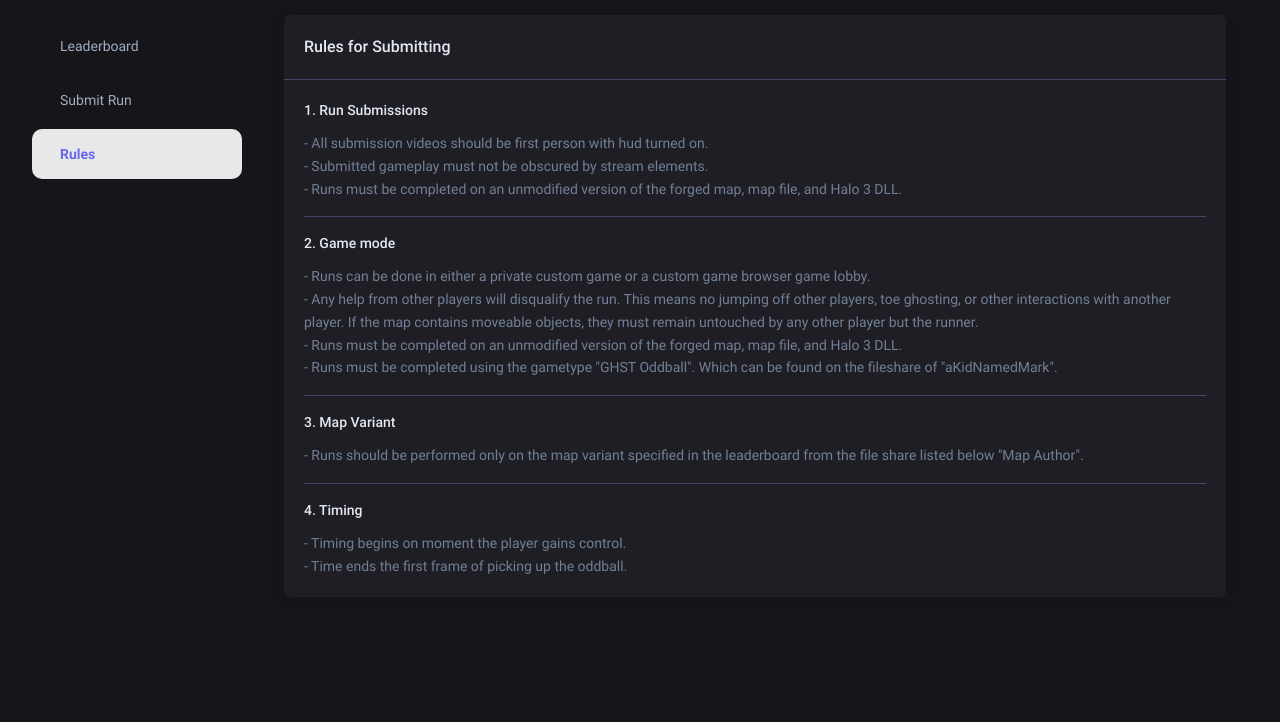
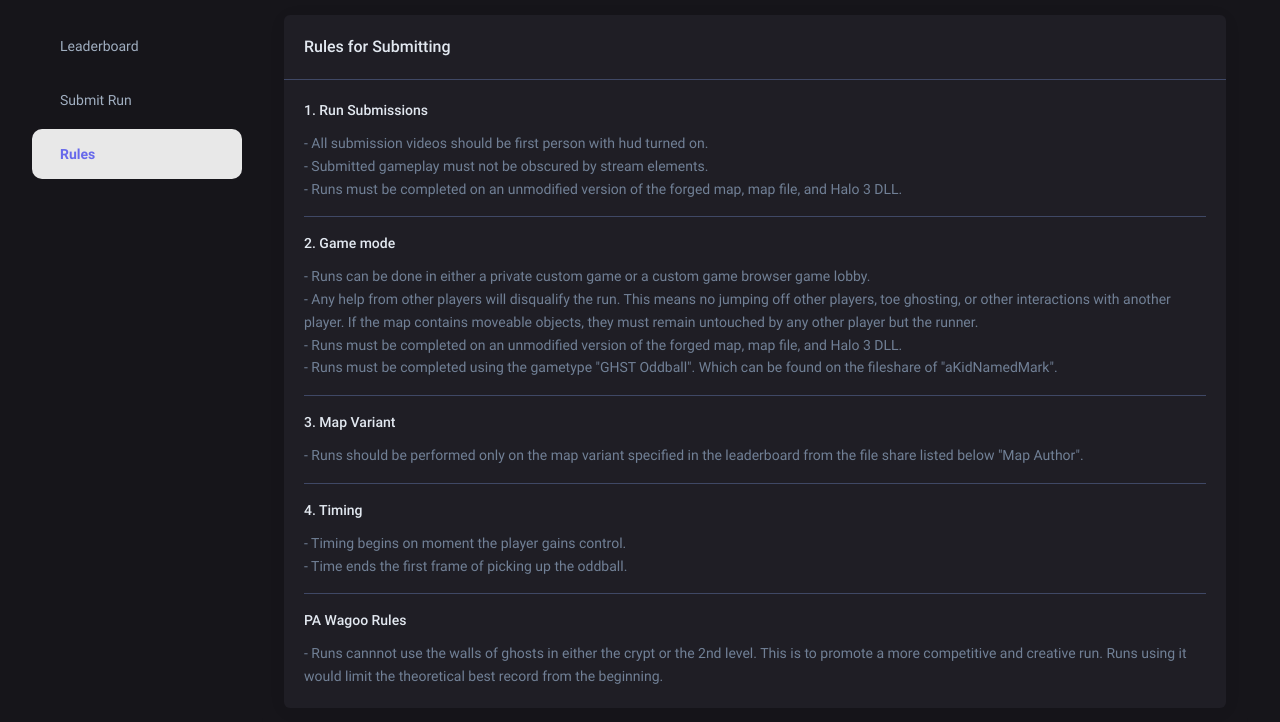
Before and after one commit to Exhibitmark/exhibitmark.github.io, a plain HTML site: page rules.html in a window 1280 px wide. Shown: the part 86-808 px from the top of the page. Drawn offline with nearby package versions, Linux system fonts and the light colour scheme.

Commit message:
Rules change

```diff
--- a/rules.html
+++ b/rules.html
@@ -129,6 +129,17 @@
                                                 </div>
                                             </div>
                                         </div>
+
+                                        <div class="accordion-item">
+                                            <div class="accordion-header" id="faq-accordion-content-2">
+                                                <span style="font-weight: 500;">PA Wagoo Rules</span>
+                                            </div>
+                                            <div aria-labelledby="faq-accordion-content-1" class="accordion-collapse collapse show" data-bs-parent="#faq-accordion-1" id="faq-accordion-collapse-1">
+                                                <div class="accordion-body text-gray-700 dark:text-gray-600 leading-relaxed">
+                                                    - Runs cannnot use the walls of ghosts in either the crypt or the 2nd level. This is to promote a more competitive and creative run. Runs using it would limit the theoretical best record from the beginning.
+                                                </div>
+                                            </div>
+                                        </div>
                                     </div>
                                 </div>
                             </div>
```
